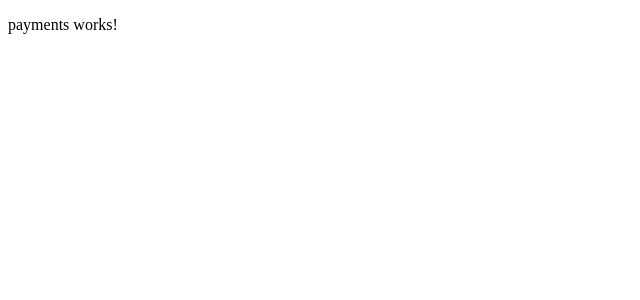
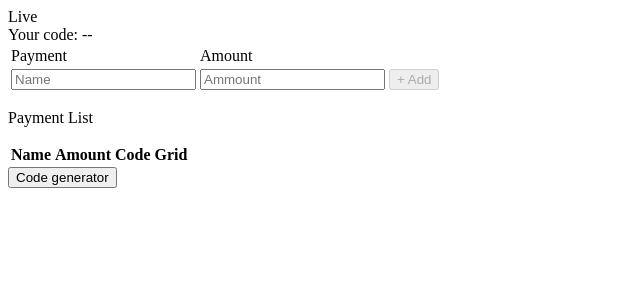
Before and after one commit to maykenascimento/altar_io, an Angular app: page /payments in a window 1280 px wide. Shown: the top 300 px of the page, without its empty margins (0-640 px from the left). Built offline with nearby package versions, Linux system fonts and the light colour scheme.

Commit message:
[FEAT] Payment features implemented to store, send to server and show returns

```diff
--- a/src/app/components/payments/payments.component.html
+++ b/src/app/components/payments/payments.component.html
@@ -1 +1,44 @@
-<p>payments works!</p>
+<div class="is-running">
+    <div class="signal" [ngClass]="{'running': isRunning}"></div> Live
+</div>
+<div class="show-code">Your code: {{ currentCode }}</div>
+<div class="action-controls">
+    <form [formGroup]="paymentForm">
+        <table class="table">
+            <tbody>
+                <tr>
+                    <td><label for="paymentName">Payment</label></td>
+                    <td><label for="amount">Amount</label></td>
+                    <td></td>
+                </tr>
+                <tr>
+                    <td><input type="text" name="paymentNameEntry" #paymentName placeholder="Name" formControlName="name"></td>
+                    <td><input type="number" name="amountEntry" #amount placeholder="Ammount" formControlName="amount"></td>
+                    <td><button type="submit" class="btn btn-primary" (click)="addPayment()" [disabled]="!paymentForm.valid">+ Add</button></td>
+                </tr>
+            </tbody>
+        </table>
+    </form>
+    <p>Payment List</p>
+
+    <table class="table">
+        <thead>
+            <tr>
+                <th>Name</th>
+                <th>Amount</th>
+                <th>Code</th>
+                <th>Grid</th>
+            </tr>
+        </thead>
+        <tbody>
+            <tr *ngFor="let payment of payments">
+                <td>{{ payment.name }}</td>
+                <td>{{ payment.amount }}</td>
+                <td>{{ payment.code }}</td>
+                <td>{{ payment.gridCount }}</td>
+            </tr>
+        </tbody>
+    </table>
+</div>
+
+<button [routerLink]="['/generator']">Code generator</button>
--- a/src/app/components/payments/payments.component.ts
+++ b/src/app/components/payments/payments.component.ts
@@ -1,4 +1,8 @@
-import { Component, OnInit } from '@angular/core';
+import { Component, Input, OnInit } from '@angular/core';
+import { FormBuilder, FormGroup, Validators } from '@angular/forms';
+import { Payment } from 'src/app/models/payment';
+import { CodeGeneratorService } from 'src/app/services/code-generator.service';
+import { PaymentDataService } from 'src/app/services/payment-data.service';
 
 @Component({
   selector: 'app-payments',
@@ -6,10 +10,61 @@ import { Component, OnInit } from '@angular/core';
   styleUrls: ['./payments.component.css']
 })
 export class PaymentsComponent implements OnInit {
+  payments: Payment[] = [];
+  paymentForm: FormGroup;
 
-  constructor() { }
+  constructor(
+    private codeGeneratorService: CodeGeneratorService,
+    private paymentDataService: PaymentDataService,
+    private formBuilder: FormBuilder
+  ) {
+    this.paymentForm = formBuilder.group({
+      name: ['', Validators.required],
+      amount: ['', Validators.required]
+    });
+  }
 
   ngOnInit(): void {
+    this.paymentDataService.PaymentDataList
+      .forEach((item) => this.payments.push(item));
+  }
+
+  public get currentCode(): string {
+    return this.codeGeneratorService.FinalCode;
+  }
+
+  public get isRunning(): boolean {
+    return this.codeGeneratorService.IsRunning;
+  }
+
+  public get userInput(): string {
+    return this.codeGeneratorService.GetUserInput;
+  }
+
+  addPayment() {
+    if (!this.codeGeneratorService.IsRunning) {
+      alert("Please, start the code generator first in the Generator Page.");
+      return;
+    }
+
+    var newPayment = new Payment(
+      this.paymentForm.get("name").value,
+      this.paymentForm.get("amount").value,
+      this.codeGeneratorService.FinalCode,
+      this.codeGeneratorService.DataList
+    )
+
+    this.paymentDataService.AddPayment(newPayment)
+      .subscribe(
+        res => {
+          console.log('New payment:', res);
+          this.payments.push(res);
+        },
+        error => {
+          alert("Error try save the payment.");
+        }
+      );
+
   }
 
 }
--- a/src/app/services/code-generator.service.ts
+++ b/src/app/services/code-generator.service.ts
@@ -10,7 +10,8 @@ export class CodeGeneratorService {
   // Two-dimensional array to store random letters
   private dataList: Array<Array<string>> = [];
   public get DataList(): Array<Array<string>> {
-    return this.dataList
+    // Get a clone from the list
+    return [].concat(this.dataList);
   }
 
   // The result after calculated
@@ -21,8 +22,8 @@ export class CodeGeneratorService {
 
   // Letter that user can enter
   private userInput: string;
-  public set SetUserInput(v: string) {
-    this.userInput = v;
+  public set SetUserInput(value: string) {
+    this.userInput = value;
   }
 
   // Letter that user can enter
@@ -138,10 +139,12 @@ export class CodeGeneratorService {
       }
     }, 1000);
     this.generateSequence();
+    this.isRunning = true;
   }
 
   public stopTimer() {
     clearInterval(this.interval);
     this.interval = undefined;
+    this.isRunning = false;
   }
 }
```
